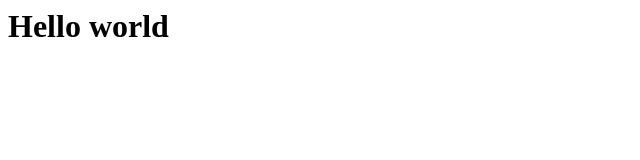
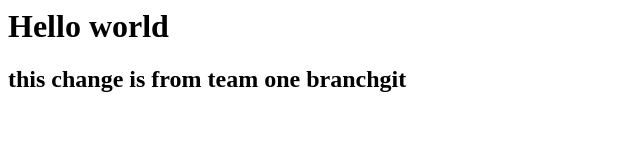
Before and after one commit to Abdul-Basit8286/mywork, a plain HTML site: page index.html in a window 1280 px wide. Shown: the whole page, without its empty margins (0-640 px from the left). Drawn offline with Linux system fonts and the light colour scheme.

Commit message:
initialchange team1

```diff
--- a/index.html
+++ b/index.html
@@ -1 +1,2 @@
 <h1>Hello world</h1>
+<h2>this change is from team one branchgit </h2>
```
